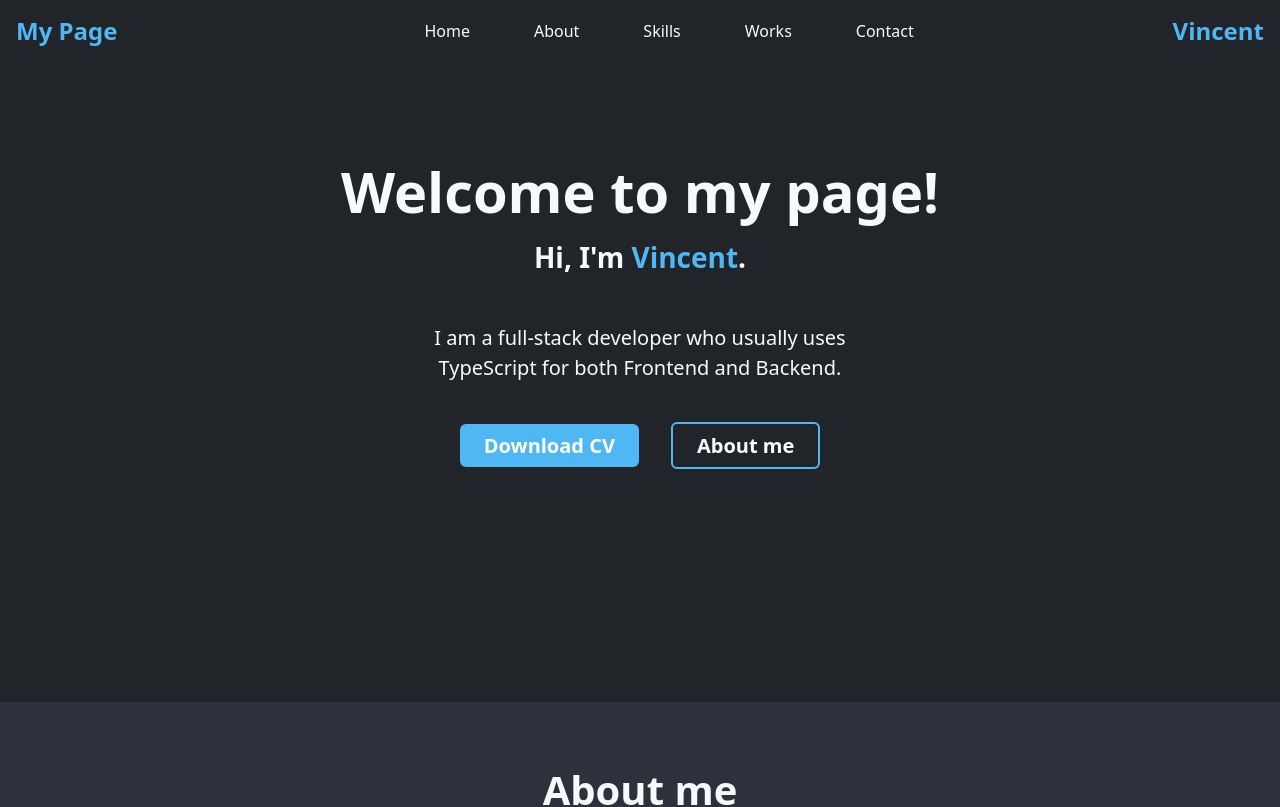
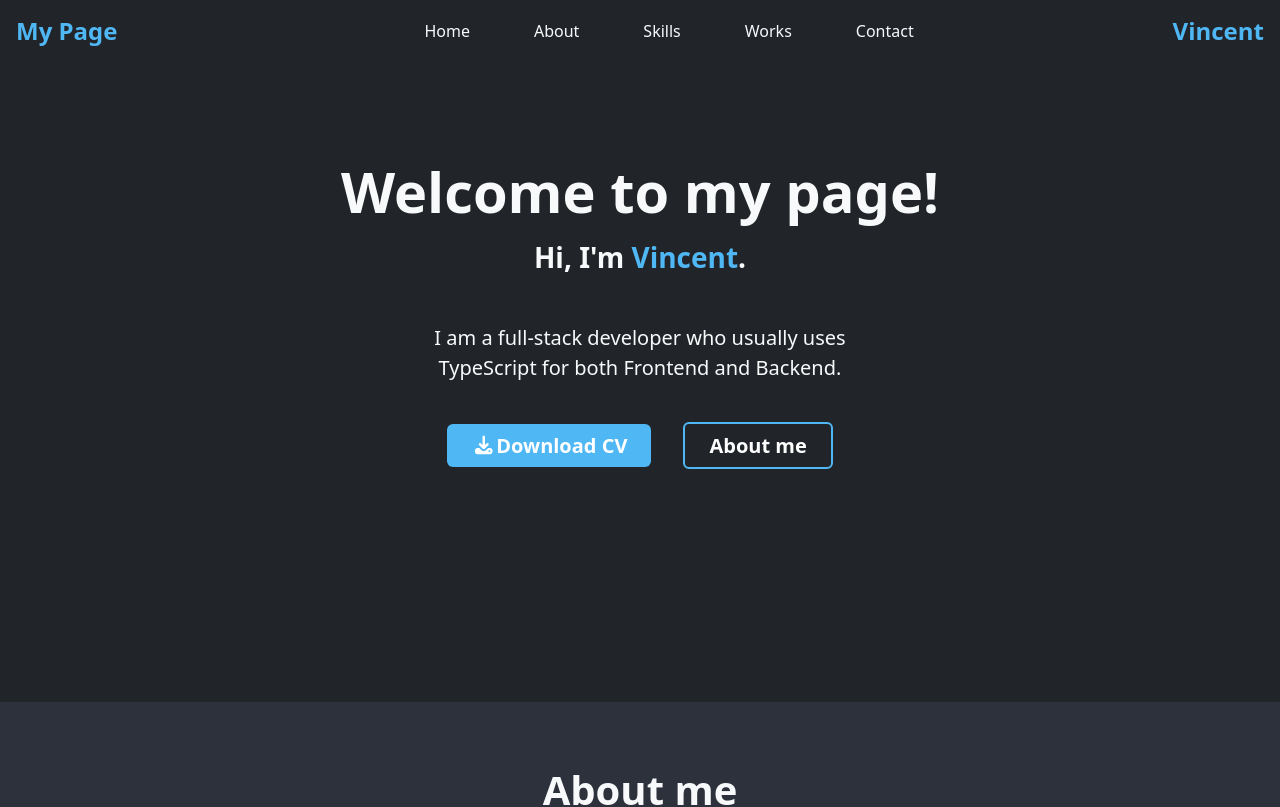
Before and after one commit to Ibord37/MyPW, a React (Vite) app: page / in a window 1280 px wide. Shown: the top 807 px of the page. Built offline with nearby package versions, Linux system fonts and the light colour scheme; no server answers.

Commit message:
Changed icon and some decoration adjustment.

```diff
--- a/index.html
+++ b/index.html
@@ -2,7 +2,7 @@
 <html lang="en">
   <head>
     <meta charset="UTF-8" />
-    <link rel="icon" type="image/svg+xml" href="/vite.svg" />
+    <link rel="icon" type="image/svg+xml" href="/favicon.svg" />
     <meta name="viewport" content="width=device-width, initial-scale=1.0" />
     <title>My Page</title>
   </head>
--- a/src/components/Home.tsx
+++ b/src/components/Home.tsx
@@ -15,7 +15,7 @@ const Home = () => {
             </div>
             <div className="mt-5">
                 <a className="button text-white rounded-2 border-0 outline-0 text-decoration-none py-2 px-4 fs-5 my-4 mx-3 fw-bold"
-                    style={{ background: "var(--fav-color)" }} href={CVSaya} download="Vincent's CV" target="_blank" rel="noreferrer" >Download CV</a>
+                    style={{ background: "var(--fav-color)" }} href={CVSaya} download="Vincent's CV" target="_blank" rel="noreferrer" ><i className="fas fa-download"></i>Download CV</a>
                 <a className="button text-white bg-transparent border-2 rounded-2 outline-0 text-decoration-none py-2 px-4 fs-5 my-4 mx-3 fw-bold"
                     style={{ borderColor: "var(--fav-color)", borderStyle: "solid" }} href="#about">About me</a>
             </div>
--- a/vite.config.ts
+++ b/vite.config.ts
@@ -1,8 +1,10 @@
 import { defineConfig } from 'vite'
 import react from '@vitejs/plugin-react'
+
+const useCustomDomain = true;
 
 // https://vite.dev/config/
 export default defineConfig({
   plugins: [react()],
-  base: '/MyPW/'
-})
+  base: useCustomDomain ? '/' : '/MyPW'
+});
```
Also changed, not shown: public/favicon.svg (added), 4 other files (tests, documents, lock files or other folders).
